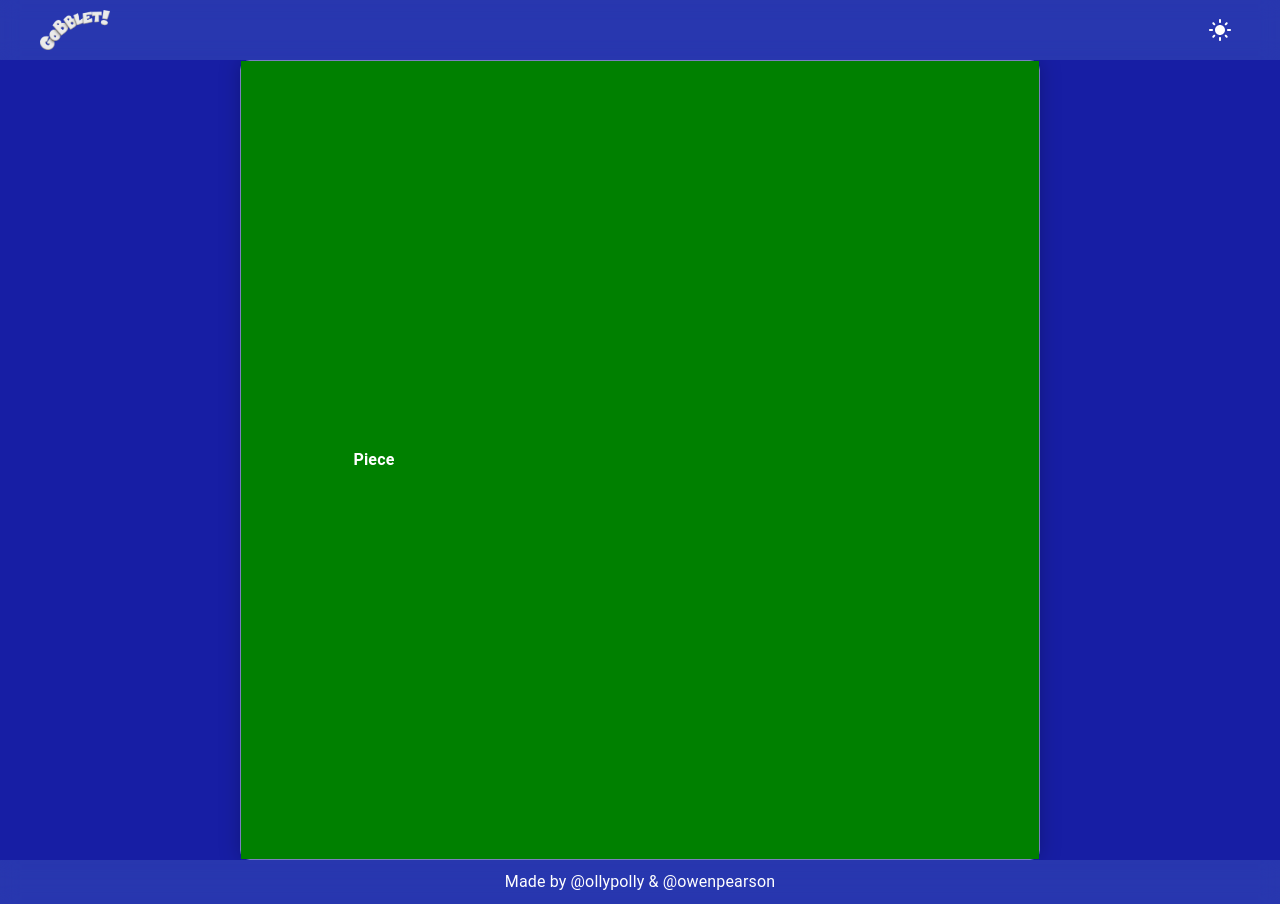
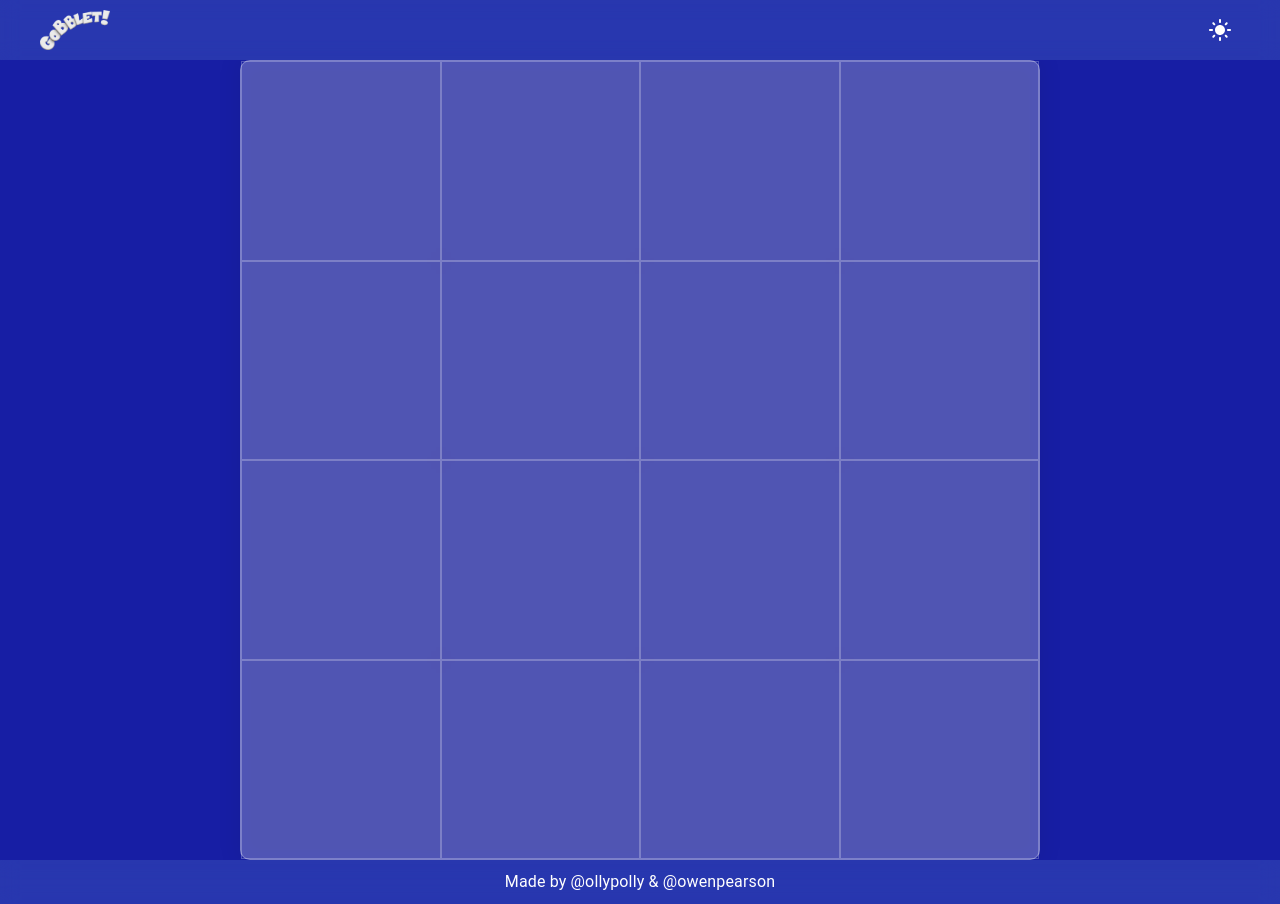
Before and after one commit to ollypolly/gobblet, a Next.js app in the folder apps/web/: page /game in a window 1280 px wide. Built offline with nearby package versions, Linux system fonts and the light colour scheme.

Commit message:
Render correct grid layout

```diff
--- a/apps/web/pages/game/components/board/Board.tsx
+++ b/apps/web/pages/game/components/board/Board.tsx
@@ -1,18 +1,58 @@
 import { CenterBox } from "../../../../components/flexCenter/FlexCenter";
 import { Piece } from "../piece/Piece";
-import { Piece as PieceType } from "../../gameSlice";
+import { BoardSpaces, Piece as PieceType } from "../../gameSlice";
 import { Square } from "../square/Square";
 
 type BoardProps = {
   state: PieceType[];
 };
 
-function renderSquare(x: number, y: number, pieceX: number, pieceY: number) {
-  const isPieceHere = pieceX === x && pieceY === y;
+type Coord = {
+  x: number;
+  y: number;
+};
+
+function renderSquare(squareCoord: Coord, pieceCoord: Coord) {
+  const isPieceHere =
+    pieceCoord.x === squareCoord.x && pieceCoord.y === squareCoord.y;
   const piece = isPieceHere ? <Piece /> : null;
 
   return <Square>{piece}</Square>;
 }
+
+const squares: BoardSpaces[] = [
+  "ob1",
+  "ob2",
+  "ob3",
+  "a1",
+  "a2",
+  "a3",
+  "a4",
+  "b1",
+  "b2",
+  "b3",
+  "b4",
+  "c1",
+  "c2",
+  "c3",
+  "c4",
+  "d1",
+  "d2",
+  "d3",
+  "d4",
+  "ob4",
+  "ob5",
+  "ob6",
+];
+
+const spaceToCoord = (space: BoardSpaces | undefined) => {
+  if (!space) return { x: -1, y: -1 };
+
+  const x = space[0] === "o" ? 0 : 1;
+  const y = parseInt(space[1]) - 1;
+
+  return { x, y };
+};
 
 export const Board = ({ state }: BoardProps) => {
   return (
@@ -25,11 +65,26 @@ export const Board = ({ state }: BoardProps) => {
         border: "1px solid rgba(255, 255, 255, 0.25)",
         fontWeight: "bold",
         filter: "drop-shadow(0px 0px 10px rgba(0, 0, 0, 0.25))",
+
+        display: "grid",
+        gridTemplateColumns: "repeat(4, 1fr)",
       }}
     >
-      {renderSquare(0, 0, 0, 0)}
-      {renderSquare(0, 0, 0, 1)}
-      {renderSquare(0, 0, 0, 2)}
+      {squares.map((square, i) => {
+        if (square.startsWith("ob")) {
+          return null;
+        }
+
+        const squareCoord = {
+          x: i % 2 === 0 ? 0 : 1,
+          y: Math.floor(i / 2),
+        };
+        const pieceCoord = spaceToCoord(
+          state.find((piece) => piece.space === square)?.space
+        );
+
+        return renderSquare(squareCoord, pieceCoord);
+      })}
     </CenterBox>
   );
 };
--- a/apps/web/pages/game/components/square/Square.tsx
+++ b/apps/web/pages/game/components/square/Square.tsx
@@ -10,7 +10,7 @@ export const Square = ({ children }: SquareProps) => {
       sx={{
         width: "100%",
         height: "100%",
-        backgroundColor: "green",
+        border: "1px solid rgba(255, 255, 255, 0.25)",
         display: "flex",
         justifyContent: "center",
         alignItems: "center",
```
